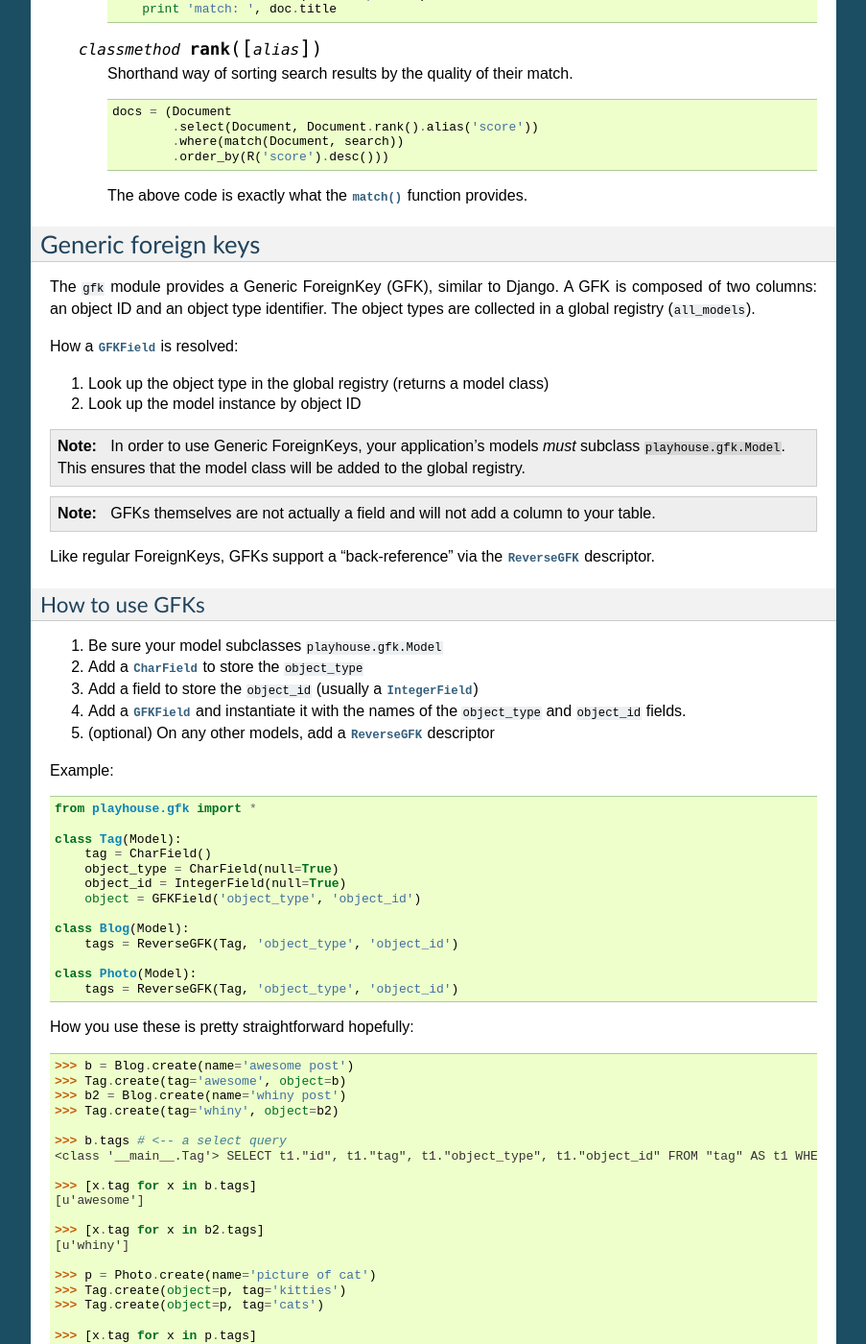
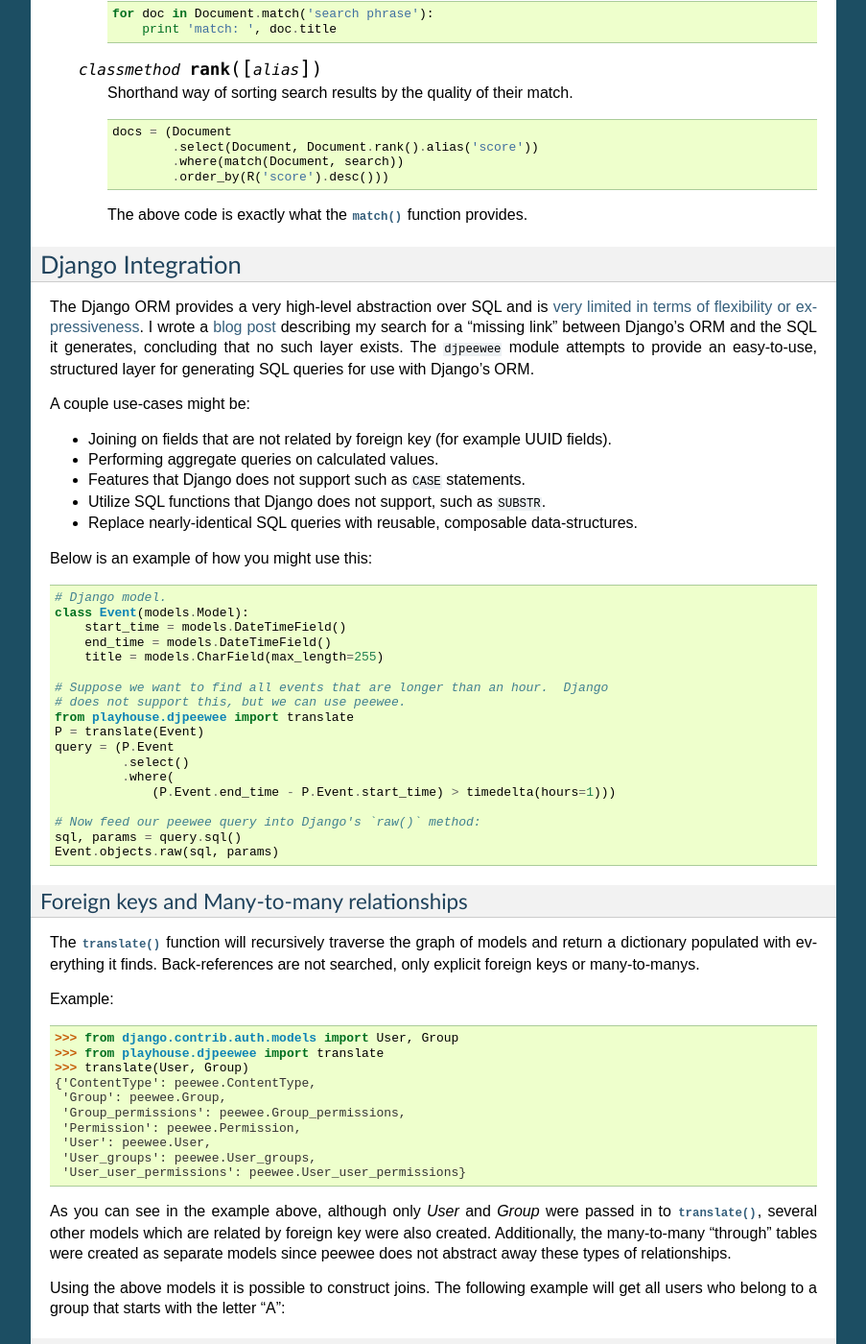
Before and after one commit to coleifer/peewee, a Sphinx documentation site: the page built from docs/peewee/playhouse.rst, in a window 1280 px wide and 1400 px high, scrolled down 11445 px. Shown: the whole window at 96% size, without its empty margins (198-1101 px from the left). Built offline with Sphinx 7.4.7, drawn with Linux system fonts in a browser that asks for light colours; some of the changed text lies outside the part shown.

Commit message:
Adding docs on djpeewee

```diff
--- a/docs/peewee/playhouse.rst
+++ b/docs/peewee/playhouse.rst
@@ -16,6 +16,7 @@
 
 Modules which expose higher-level python constructs:
 
+* :ref:`djpeewee`
 * :ref:`gfk`
 * :ref:`kv`
 * :ref:`proxy`
@@ -765,6 +766,107 @@
         The above code is exactly what the :py:meth:`match` function
         provides.
 
+.. _djpeewee:
+
+Django Integration
+------------------
+
+The Django ORM provides a very high-level abstraction over SQL and is
+`very limited in terms of flexibility or expressiveness <http://charlesleifer.com/blog/shortcomings-in-the-django-orm-and-a-look-at-peewee-a-lightweight-alternative/>`_. I
+wrote a `blog post <http://charlesleifer.com/blog/the-search-for-the-missing-link-what-lies-between-sql-and-django-s-orm-/>`_
+describing my search for a "missing link" between Django's ORM and the SQL it
+generates, concluding that no such layer exists.  The ``djpeewee`` module attempts
+to provide an easy-to-use, structured layer for generating SQL queries for use
+with Django's ORM.
+
+A couple use-cases might be:
+
+* Joining on fields that are not related by foreign key (for example UUID fields).
+* Performing aggregate queries on calculated values.
+* Features that Django does not support such as ``CASE`` statements.
+* Utilize SQL functions that Django does not support, such as ``SUBSTR``.
+* Replace nearly-identical SQL queries with reusable, composable data-structures.
+
+Below is an example of how you might use this:
+
+.. code-block:: python
+
+    # Django model.
+    class Event(models.Model):
+        start_time = models.DateTimeField()
+        end_time = models.DateTimeField()
+        title = models.CharField(max_length=255)
+
+    # Suppose we want to find all events that are longer than an hour.  Django
+    # does not support this, but we can use peewee.
+    from playhouse.djpeewee import translate
+    P = translate(Event)
+    query = (P.Event
+             .select()
+             .where(
+                 (P.Event.end_time - P.Event.start_time) > timedelta(hours=1)))
+
+    # Now feed our peewee query into Django's `raw()` method:
+    sql, params = query.sql()
+    Event.objects.raw(sql, params)
+
+Foreign keys and Many-to-many relationships
+^^^^^^^^^^^^^^^^^^^^^^^^^^^^^^^^^^^^^^^^^^^
+
+The :py:func:`translate` function will recursively traverse the graph of models
+and return a dictionary populated with everything it finds.  Back-references are
+not searched, only explicit foreign keys or many-to-manys.
+
+Example:
+
+.. code-block:: pycon
+
+    >>> from django.contrib.auth.models import User, Group
+    >>> from playhouse.djpeewee import translate
+    >>> translate(User, Group)
+    {'ContentType': peewee.ContentType,
+     'Group': peewee.Group,
+     'Group_permissions': peewee.Group_permissions,
+     'Permission': peewee.Permission,
+     'User': peewee.User,
+     'User_groups': peewee.User_groups,
+     'User_user_permissions': peewee.User_user_permissions}
+
+As you can see in the example above, although only `User` and `Group` were passed
+in to :py:func:`translate`, several other models which are related by foreign key
+were also created. Additionally, the many-to-many "through" tables were created
+as separate models since peewee does not abstract away these types of relationships.
+
+Using the above models it is possible to construct joins.  The following example
+will get all users who belong to a group that starts with the letter "A":
+
+.. code-block::pycon
+
+    >>> P = translate(User, Group)
+    >>> query = P.User.select().join(P.User_groups).join(P.Group).where(
+    ...     fn.Lower(fn.Substr(P.Group.name, 1, 1)) == 'a')
+    >>> sql, params = query.sql()
+    >>> print sql  # formatted for legibility
+    SELECT t1."id", t1."password", ...
+    FROM "auth_user" AS t1
+    INNER JOIN "auth_user_groups" AS t2 ON (t1."id" = t2."user_id")
+    INNER JOIN "auth_group" AS t3 ON (t2."group_id" = t3."id")
+    WHERE (Lower(Substr(t3."name", ?, ?)) = ?)
+
+djpeewee API
+^^^^^^^^^^^^
+
+.. py:function:: translate(*models)
+
+    Translate the given Django models into roughly equivalent peewee models
+    suitable for use constructing queries. Foreign keys and many-to-many relationships
+    will be followed and models generated, although back references are not traversed.
+
+    :param models: One or more Django model classes.
+    :returns: A dict-like object containing the generated models, but which supports
+        dotted-name style lookups.
+
+
 .. _gfk:
 
 Generic foreign keys
```
